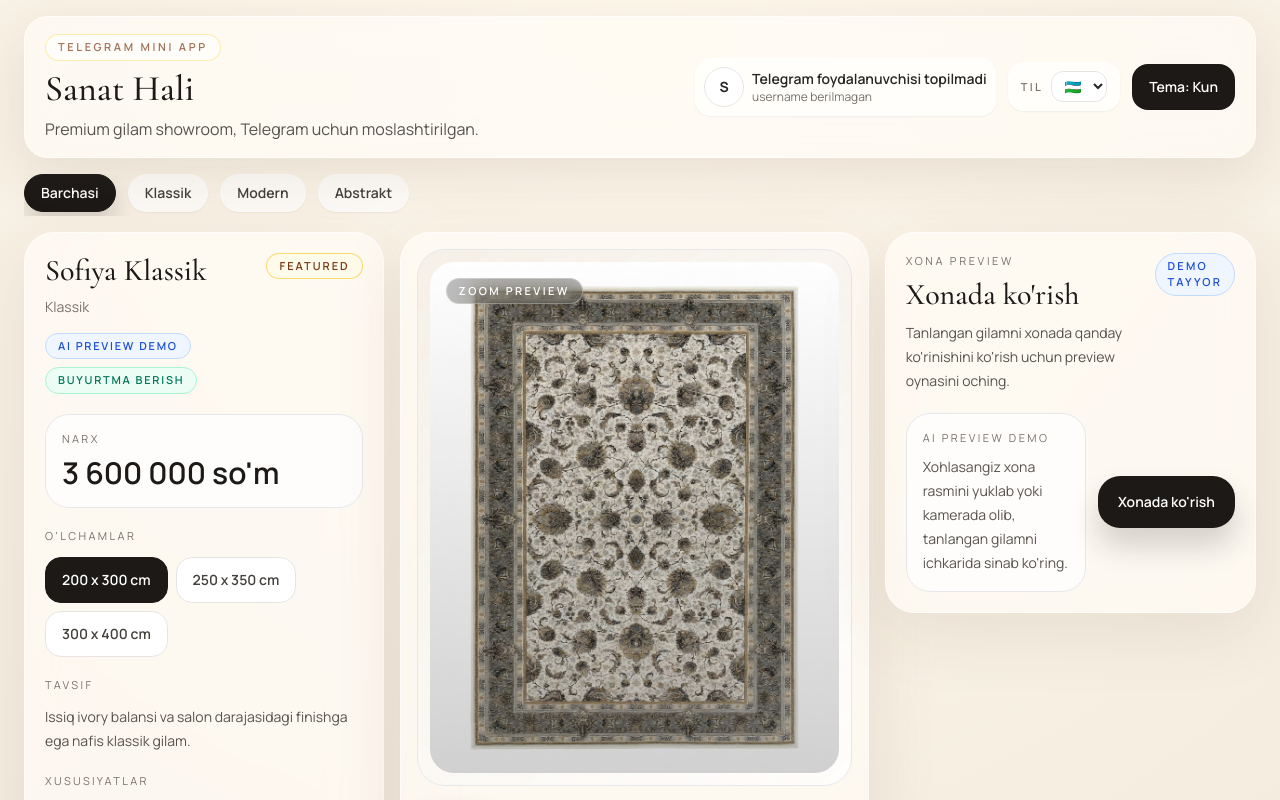
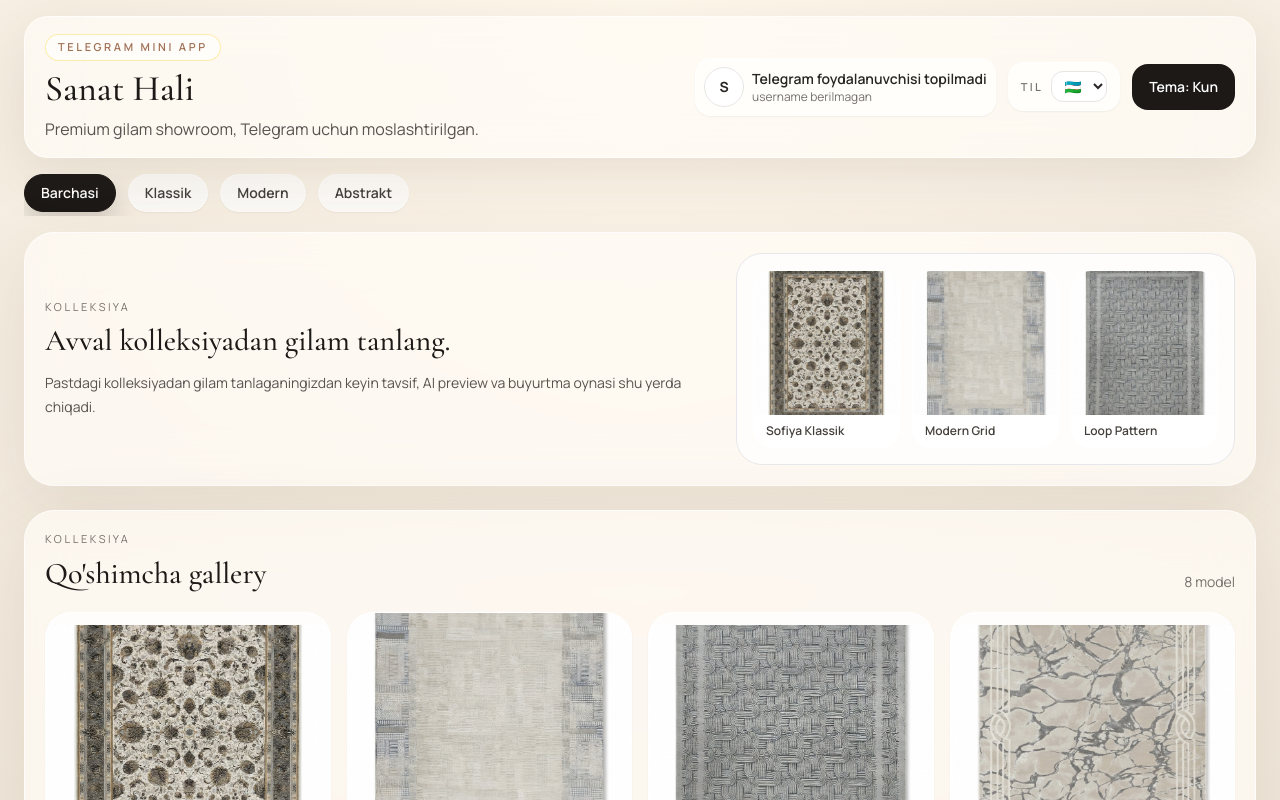
Before and after one commit to Wic000/sanat-hali, a React (Vite) app: page / in a window 1280 px wide. Shown: the top 800 px of the page. Built offline with nearby package versions, Linux system fonts and the light colour scheme.

Commit message:
Show product details after selection

```diff
--- a/App.tsx
+++ b/App.tsx
@@ -34,9 +34,9 @@ const App: React.FC = () => {
     return saved || tg?.colorScheme || 'light';
   });
   const [selectedCategory, setSelectedCategory] = useState('All');
-  const [selectedProductId, setSelectedProductId] = useState(DEFAULT_PRODUCTS[0].id);
-  const [selectedImage, setSelectedImage] = useState(DEFAULT_PRODUCTS[0].images[0]);
-  const [selectedSizeLabel, setSelectedSizeLabel] = useState(DEFAULT_PRODUCTS[0].sizes[0].label);
+  const [selectedProductId, setSelectedProductId] = useState<string | null>(null);
+  const [selectedImage, setSelectedImage] = useState('');
+  const [selectedSizeLabel, setSelectedSizeLabel] = useState('');
   const [note, setNote] = useState('');
   const [phone, setPhone] = useState(telegramUser?.phone_number ?? '');
   const [roomPlacementMode, setRoomPlacementMode] = useState<RoomPlacementMode>('center');
@@ -95,15 +95,22 @@ const App: React.FC = () => {
   }, [selectedCategory, lang]);
 
   const selectedProduct = useMemo(() => {
+    if (!selectedProductId) {
+      return null;
+    }
+
     return (
       filteredProducts.find((product) => product.id === selectedProductId) ||
       DEFAULT_PRODUCTS.map((product) => localizeProduct(product, lang)).find((product) => product.id === selectedProductId) ||
-      filteredProducts[0] ||
-      localizeProduct(DEFAULT_PRODUCTS[0], lang)
+      null
     );
   }, [filteredProducts, selectedProductId, lang]);
 
   useEffect(() => {
+    if (!selectedProduct) {
+      return;
+    }
+
     setSelectedImage(selectedProduct.images[0]);
     setSelectedSizeLabel((current) => {
       const existing = selectedProduct.sizes.find((size) => size.label === current);
@@ -112,10 +119,11 @@ const App: React.FC = () => {
     setDemoPreviewApplied(false);
   }, [selectedProduct]);
 
-  const selectedSize =
-    selectedProduct.sizes.find((size) => size.label === selectedSizeLabel) || selectedProduct.sizes[0];
-  const selectedPrice = Math.round(selectedProduct.basePrice * selectedSize.multiplier);
-  const selectedGallery = selectedProduct.images.slice(0, 5);
+  const selectedSize = selectedProduct
+    ? selectedProduct.sizes.find((size) => size.label === selectedSizeLabel) || selectedProduct.sizes[0]
+    : null;
+  const selectedPrice = selectedProduct && selectedSize ? Math.round(selectedProduct.basePrice * selectedSize.multiplier) : 0;
+  const selectedGallery = selectedProduct ? selectedProduct.images.slice(0, 5) : [];
 
   const adminSummary = useMemo(() => {
     const visibleProducts = DEFAULT_PRODUCTS.filter((product) => product.visible !== false).length;
@@ -145,7 +153,7 @@ const App: React.FC = () => {
   };
 
   const submitOrder = async () => {
-    if (isSubmitting) {
+    if (isSubmitting || !selectedProduct || !selectedSize) {
       return;
     }
 
@@ -249,6 +257,8 @@ const App: React.FC = () => {
         />
 
         <main className="grid gap-4 lg:grid-cols-[0.92fr_1.2fr_0.95fr] lg:items-start">
+          {selectedProduct && selectedSize ? (
+            <>
               <ProductInfoPanel
                 product={selectedProduct}
                 selectedSizeLabel={selectedSize.label}
@@ -326,13 +336,48 @@ const App: React.FC = () => {
                 }}
                 theme={theme}
               />
+            </>
+          ) : (
+            <section className={`rounded-[30px] border p-5 shadow-[0_18px_70px_rgba(88,63,37,0.1)] backdrop-blur-xl lg:col-span-3 ${
+              theme === 'dark'
+                ? 'border-white/10 bg-[rgba(28,24,21,0.82)]'
+                : 'border-white/60 bg-[rgba(255,251,245,0.72)]'
+            }`}>
+              <div className="grid gap-4 lg:grid-cols-[1.15fr_0.85fr] lg:items-center">
+                <div>
+                  <p className={`text-[11px] uppercase tracking-[0.24em] ${theme === 'dark' ? 'text-stone-400' : 'text-stone-500'}`}>{t(lang, 'collection')}</p>
+                  <h2 className={`mt-2 font-display text-3xl ${theme === 'dark' ? 'text-stone-100' : 'text-stone-900'}`}>{t(lang, 'chooseCarpetFirst')}</h2>
+                  <p className={`mt-3 max-w-2xl text-sm leading-6 ${theme === 'dark' ? 'text-stone-300' : 'text-stone-600'}`}>{t(lang, 'chooseCarpetHint')}</p>
+                </div>
+                <div className={`grid gap-3 rounded-[26px] border p-4 ${theme === 'dark' ? 'border-white/10 bg-white/5' : 'border-stone-900/6 bg-white/70'} sm:grid-cols-3`}>
+                  {filteredProducts.slice(0, 3).map((product) => (
+                    <button
+                      key={`hero-${product.id}`}
+                      type="button"
+                      onClick={() => handleSelectProduct(product)}
+                      className={`overflow-hidden rounded-[20px] border text-left transition ${
+                        theme === 'dark'
+                          ? 'border-white/10 bg-stone-950/60 hover:border-white/20'
+                          : 'border-white/80 bg-white hover:border-stone-300'
+                      }`}
+                    >
+                      <img src={product.images[0]} alt={product.name} className="aspect-square w-full object-cover" />
+                      <div className={`px-3 py-2 text-xs font-semibold ${theme === 'dark' ? 'text-stone-200' : 'text-stone-700'}`}>
+                        {product.name}
+                      </div>
+                    </button>
+                  ))}
+                </div>
+              </div>
+            </section>
+          )}
         </main>
 
         <section className="mt-4 lg:hidden">
           <button
             type="button"
             onClick={submitOrder}
-            disabled={isSubmitting}
+            disabled={isSubmitting || !selectedProduct}
             className={`w-full rounded-[24px] px-5 py-4 text-sm font-semibold shadow-[0_18px_30px_rgba(28,25,23,0.22)] transition disabled:cursor-not-allowed disabled:opacity-60 ${
               theme === 'dark'
                 ? 'bg-amber-100 text-stone-900 hover:bg-amber-50'
@@ -356,7 +401,7 @@ const App: React.FC = () => {
 
         <ProductRail
           products={filteredProducts}
-          selectedProductId={selectedProduct.id}
+          selectedProductId={selectedProduct?.id || null}
           formatPrice={formatPrice}
           onSelect={handleSelectProduct}
           collectionLabel={t(lang, 'collection')}
--- a/components/ProductRail.tsx
+++ b/components/ProductRail.tsx
@@ -3,7 +3,7 @@ import { Product, ThemeMode } from '../types';
 
 interface ProductRailProps {
   products: Product[];
-  selectedProductId: string;
+  selectedProductId: string | null;
   formatPrice: (value: number) => string;
   onSelect: (product: Product) => void;
   collectionLabel: string;
--- a/i18n.ts
+++ b/i18n.ts
@@ -117,6 +117,16 @@ export const translations = {
   },
   close: { uz: 'Yopish', ru: 'Закрыть', en: 'Close' },
   previewReady: { uz: 'Zoom preview', ru: 'Zoom preview', en: 'Zoom preview' },
+  chooseCarpetFirst: {
+    uz: 'Avval kolleksiyadan gilam tanlang.',
+    ru: 'Сначала выберите ковер из коллекции.',
+    en: 'Select a carpet from the collection first.',
+  },
+  chooseCarpetHint: {
+    uz: "Pastdagi kolleksiyadan gilam tanlaganingizdan keyin tavsif, AI preview va buyurtma oynasi shu yerda chiqadi.",
+    ru: 'После выбора ковра из коллекции здесь появятся описание, AI preview и окно заказа.',
+    en: 'After you pick a carpet from the collection, the description, AI preview, and order area will appear here.',
+  },
   collection: { uz: 'Kolleksiya', ru: 'Коллекция', en: 'Collection' },
   supportingGallery: { uz: "Qo'shimcha gallery", ru: 'Дополнительная галерея', en: 'Supporting gallery' },
   models: { uz: 'model', ru: 'моделей', en: 'models' },
```
Lines whose indentation alone changed are shown as unchanged.
